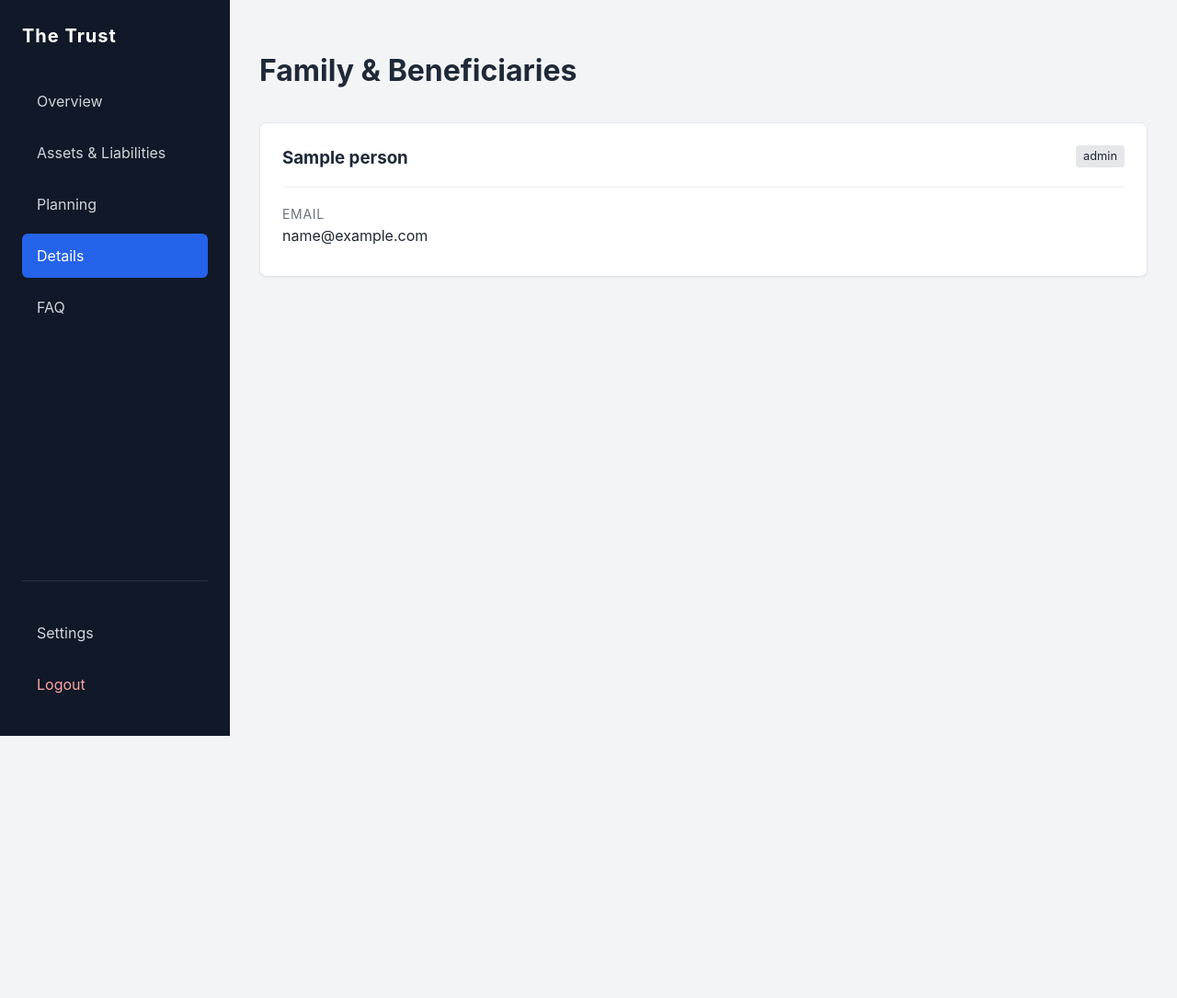
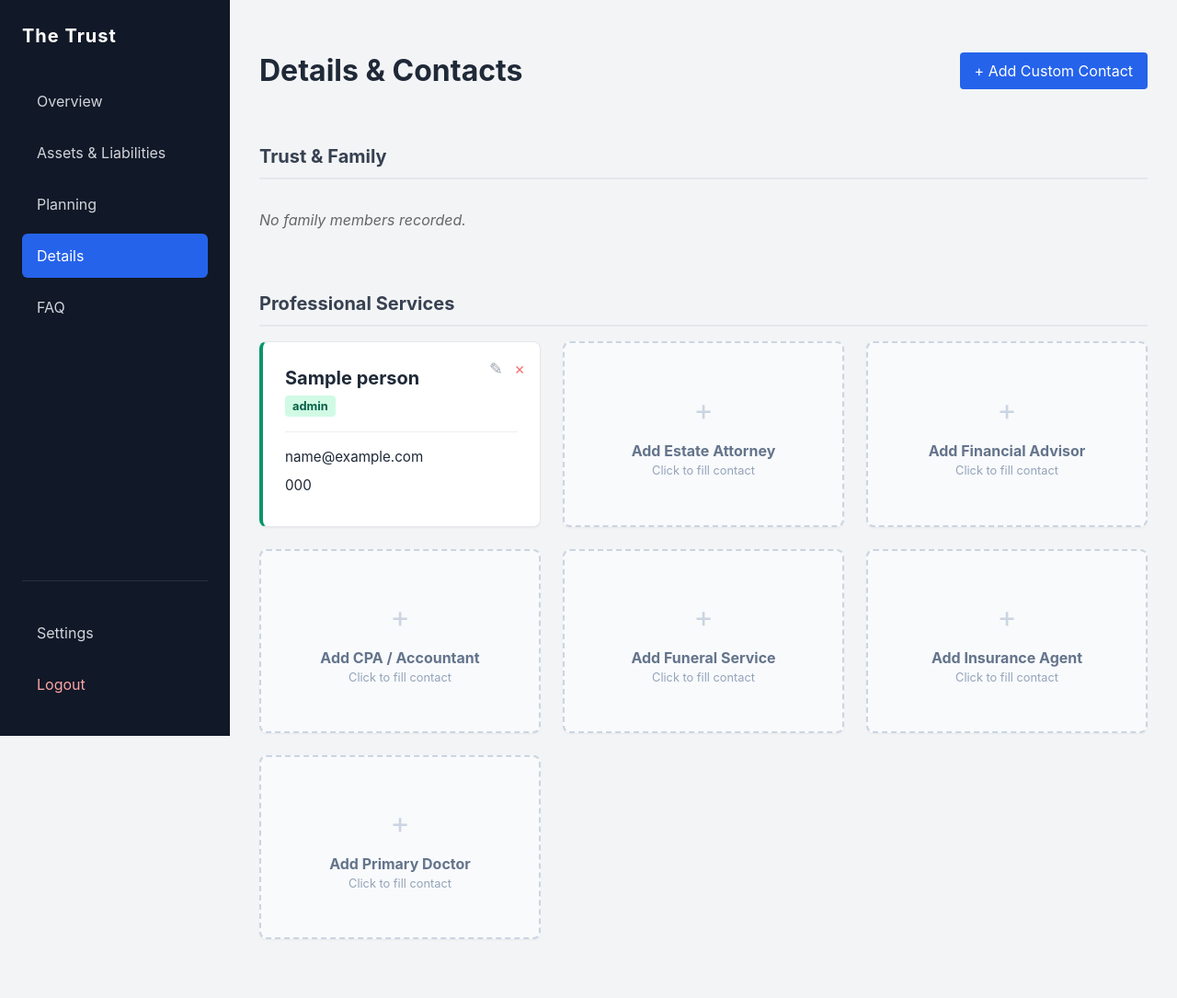
Before and after one commit to clomok/open-estate, a Flask app: page /details in a window 1280 px wide. Shown: the whole page at 92% size. Before the commit the page ends 800 px from the top, so only its background shows below. Run offline with Flask 3, Linux system fonts and the light colour scheme; the visitor is signed in with stand-in values (Sample User, id 1); tables that the repository leaves empty hold one stand-in row (values such as "Sample post"); parts of the project's set-up code (start-up, migrations or seed data) failed here and were passed over.

Commit message:
added more features to contacts

```diff
--- a/src/forms.py
+++ b/src/forms.py
@@ -91,10 +91,33 @@ def get_form_class(type_code):
     }
     return mapping.get(type_code, BaseAssetForm)
 
-# --- NEW: Appraisal Form ---
+# --- Appraisal Form ---
 class AppraisalForm(FlaskForm):
     date = DateField('Date of Valuation', default=date.today, validators=[DataRequired()])
     value = FloatField('New Value ($)', validators=[DataRequired()])
     source = StringField('Source (e.g. Zillow, KBB, Statement)', validators=[Length(max=100)])
     notes = TextAreaField('Notes')
     submit = SubmitField('Add Valuation')
+
+# --- NEW: Person/Contact Form ---
+class PersonForm(FlaskForm):
+    name = StringField('Name / Organization', validators=[DataRequired(), Length(max=100)])
+    role = SelectField('Role / Relationship', choices=[
+        ('Trustor', 'Trustor (Grantor)'),
+        ('Trustee', 'Trustee'),
+        ('Beneficiary', 'Beneficiary'),
+        ('Executor', 'Executor'),
+        ('Attorney', 'Attorney'),
+        ('Financial Advisor', 'Financial Advisor'),
+        ('Accountant', 'Accountant / CPA'),
+        ('Funeral Director', 'Funeral Service'),
+        ('Medical', 'Doctor / Medical POC'),
+        ('Insurance', 'Insurance Agent'),
+        ('Other', 'Other')
+    ], validators=[DataRequired()])
+
+    email = StringField('Email', validators=[Optional(), Length(max=120)])
+    phone = StringField('Phone', validators=[Optional(), Length(max=20)])
+    address = TextAreaField('Physical Address', validators=[Optional()])
+    notes = TextAreaField('Notes / Instructions', validators=[Optional()])
+    submit = SubmitField('Save Contact')
--- a/src/routes/main.py
+++ b/src/routes/main.py
@@ -17,57 +17,42 @@ def dashboard():
     trust_count = sum(1 for a in all_assets if a.is_in_trust)
 
     # --- CHART DATA PREPARATION ---
-    # 1. Collect all unique dates from all appraisals
     all_dates = set()
     for asset in all_assets:
         for app in asset.appraisals:
             all_dates.add(app.date)
 
-    # Ensure the timeline extends to today
     all_dates.add(date.today())
     sorted_dates = sorted(list(all_dates))
 
-    # 2. Build Datasets (One per asset)
     datasets = []
 
-    # DISTINCT PALETTES
-    # Cool colors for Assets (Greens, Blues, Purples, Teals)
     asset_colors = [
         '#16a34a', '#2563eb', '#9333ea', '#0891b2', '#0d9488',
         '#4f46e5', '#059669', '#7c3aed', '#0284c7', '#65a30d'
     ]
 
-    # Warm colors for Liabilities (Reds, Oranges, Pinks)
     liability_colors = [
         '#dc2626', '#ea580c', '#db2777', '#b91c1c', '#c2410c',
         '#be123c', '#991b1b', '#9a3412', '#831843', '#7f1d1d'
     ]
 
-    # Counters to rotate through palettes
     a_idx = 0
     l_idx = 0
 
     for asset in all_assets:
         apps = sorted(asset.appraisals, key=lambda x: x.date)
         app_map = {a.date: a.value for a in apps}
-
-        # Determine when this asset "started" (first appraisal date)
         start_date = apps[0].date if apps else date.max
-
         data_points = []
         current_val = 0.0
-
         for d in sorted_dates:
             if d in app_map:
                 current_val = app_map[d]
             elif d < start_date:
-                # If date is before the asset existed/was recorded, value is 0
                 current_val = 0.0
-            # else: keep current_val (Forward Fill logic)
-
             data_points.append(current_val)
 
-        # Determine Color based on type (Positive vs Negative)
         if asset.value_estimated < 0:
             color = liability_colors[l_idx % len(liability_colors)]
             l_idx += 1
@@ -100,10 +85,7 @@ def dashboard():
 @bp.route('/assets')
 @login_required
 def assets_view():
-    # Fetch all items sorted by name
     all_items = Asset.query.order_by(Asset.name).all()
-
-    # Split them for display
     assets_list = [a for a in all_items if a.value_estimated >= 0]
     liabilities_list = [a for a in all_items if a.value_estimated < 0]
 
@@ -140,11 +122,41 @@ def planning_view():
     timeline = Milestone.query.order_by(Milestone.id).all()
     return render_template('planning.html', timeline=timeline, active_page='planning')
 
+# --- UPDATED DETAILS VIEW FOR CONTACTS ---
 @bp.route('/details')
 @login_required
 def details_view():
-    people = Person.query.all()
-    return render_template('details.html', people=people, active_page='details')
+    all_people = Person.query.order_by(Person.name).all()
+
+    # Define Roles
+    family_roles = ['Trustor', 'Trustee', 'Beneficiary', 'Executor']
+    family = [p for p in all_people if p.role in family_roles]
+
+    # Define Professional Roles Metadata (Role Code, Display Name, Icon)
+    pro_roles_meta = [
+        ('Attorney', 'Estate Attorney'),
+        ('Financial Advisor', 'Financial Advisor'),
+        ('Accountant', 'CPA / Accountant'),
+        ('Funeral Director', 'Funeral Service'),
+        ('Insurance', 'Insurance Agent'),
+        ('Medical', 'Primary Doctor')
+    ]
+
+    # Filter Existing Pros
+    pros = [p for p in all_people if p.role not in family_roles]
+    existing_roles = {p.role for p in pros}
+
+    # Identify Missing Slots
+    missing_pros = []
+    for role_code, label in pro_roles_meta:
+        if role_code not in existing_roles:
+            missing_pros.append({'role': role_code, 'label': label})
+
+    return render_template('details.html',
+                           family=family,
+                           pros=pros,
+                           missing_pros=missing_pros,
+                           active_page='details')
 
 @bp.route('/faq')
 @login_required
--- a/src/routes/manage.py
+++ b/src/routes/manage.py
@@ -3,7 +3,7 @@ from datetime import date, datetime
 from flask import Blueprint, render_template, redirect, url_for, flash, request
 from src.extensions import db
 from src.models import Asset, Person, Appraisal
-from src.forms import get_form_class, AppraisalForm
+from src.forms import get_form_class, AppraisalForm, PersonForm
 from src.services.auth_service import login_required
 
 bp = Blueprint('manage', __name__, url_prefix='/manage')
@@ -19,6 +19,8 @@ ASSET_TYPES_META = [
     ('Utility', 'Utility Account', '💡'),
     ('Other', 'Other Asset', '📦')
 ]
+
+# ... [EXISTING ASSET ROUTES REMAIN UNCHANGED] ...
 
 @bp.route('/asset/select-type')
 @login_required
@@ -42,15 +44,10 @@ def create_asset_step2(type_code):
         db.session.add(asset)
         db.session.commit()
 
-        # --- Smart Appraisal Creation Logic ---
-
-        # 1. Handle Historical Purchase Data (if provided in form)
+        # Smart Appraisal Creation Logic
         if hasattr(form, 'purchase_date') and form.purchase_date.data:
             try:
-                # Forms use string 'YYYY-MM-DD', Model needs Python Date object
                 p_date = datetime.strptime(form.purchase_date.data, '%Y-%m-%d').date()
-
-                # Get price if available, else 0
                 p_price_field = getattr(form, 'purchase_price', None)
                 p_val = p_price_field.data if (p_price_field and p_price_field.data) else 0.0
 
@@ -63,12 +60,9 @@ def create_asset_step2(type_code):
                 )
                 db.session.add(purchase_appraisal)
             except ValueError:
-                pass # Ignore if date string is malformed
+                pass
 
-        # 2. Handle Current Estimated Value
-        # Always add a 'Current' entry if value is non-zero.
         if asset.value_estimated != 0:
-            # Avoid duplicate if purchase date is today
             skip = False
             if hasattr(form, 'purchase_date') and form.purchase_date.data:
                  if form.purchase_date.data == date.today().isoformat() and \
@@ -90,7 +84,6 @@ def create_asset_step2(type_code):
         flash(f'Created {asset.name}', 'success')
         return redirect(url_for('main.assets_view'))
 
-    # --- ADDED ERROR FLASHING ---
     elif request.method == 'POST':
         flash('There were errors in your form submission. Please check below.', 'error')
 
@@ -124,7 +117,6 @@ def manage_asset(id):
         flash(f'Updated {asset.name}', 'success')
         return redirect(url_for('main.asset_details', id=asset.id))
 
-    # --- ADDED ERROR FLASHING ---
     elif request.method == 'POST':
         flash('Update failed. Please correct the errors below.', 'error')
 
@@ -148,7 +140,6 @@ def delete_asset(id):
 def add_appraisal(id):
     asset = Asset.query.get_or_404(id)
     form = AppraisalForm()
-
     if form.validate_on_submit():
         appraisal = Appraisal(
             asset_id=asset.id,
@@ -158,18 +149,14 @@ def add_appraisal(id):
             notes=form.notes.data
         )
         db.session.add(appraisal)
-
-        # Update current value if the new appraisal date is recent/latest
         if form.date.data:
             asset.value_estimated = form.value.data
-
         try:
             db.session.commit()
             flash('Valuation added and asset updated.', 'success')
         except Exception as e:
             db.session.rollback()
             flash(f'Error: {str(e)}', 'error')
-
     return redirect(url_for('main.asset_details', id=id))
 
 @bp.route('/appraisal/<int:id>/edit', methods=['POST'])
@@ -177,25 +164,19 @@ def add_appraisal(id):
 def edit_appraisal(id):
     appraisal = Appraisal.query.get_or_404(id)
     form = AppraisalForm()
-
     if form.validate_on_submit():
         appraisal.date = form.date.data
         appraisal.value = form.value.data
         appraisal.source = form.source.data
         appraisal.notes = form.notes.data
-
-        # 1. Update Asset Value if this is the latest appraisal
         latest = Appraisal.query.filter_by(asset_id=appraisal.asset_id).order_by(Appraisal.date.desc()).first()
         if latest and appraisal.id == latest.id:
              appraisal.asset.value_estimated = form.value.data
-
-        # 2. SYNC: Update "Purchase" attributes if this record is the Purchase record
         if appraisal.source == "Purchase":
             attrs = dict(appraisal.asset.attributes or {})
             attrs['purchase_date'] = appraisal.date.isoformat()
             attrs['purchase_price'] = appraisal.value
             appraisal.asset.attributes = attrs
-
         try:
             db.session.commit()
             flash('Valuation updated successfully.', 'success')
@@ -204,7 +185,6 @@ def edit_appraisal(id):
             flash(f'Error updating valuation: {str(e)}', 'error')
     else:
         flash('Invalid data submitted for valuation update.', 'error')
-
     return redirect(url_for('main.asset_details', id=appraisal.asset_id))
 
 @bp.route('/appraisal/<int:id>/delete', methods=['POST'])
@@ -213,33 +193,105 @@ def delete_appraisal(id):
     appraisal = Appraisal.query.get_or_404(id)
     asset_id = appraisal.asset_id
     is_purchase = (appraisal.source == "Purchase")
-
     try:
         db.session.delete(appraisal)
-
-        # If we deleted the purchase record, clear the attributes on the asset
         if is_purchase:
             asset = Asset.query.get(asset_id)
             attrs = dict(asset.attributes or {})
             attrs.pop('purchase_date', None)
             attrs.pop('purchase_price', None)
             asset.attributes = attrs
-
         db.session.commit()
-
-        # Re-calculate the asset's current value based on the remaining latest appraisal
         latest = Appraisal.query.filter_by(asset_id=asset_id).order_by(Appraisal.date.desc()).first()
         asset = Asset.query.get(asset_id)
         if latest:
             asset.value_estimated = latest.value
-
         db.session.commit()
         flash('Valuation deleted.', 'success')
     except Exception as e:
         db.session.rollback()
         flash(f'Error deleting valuation: {str(e)}', 'error')
+    return redirect(url_for('main.asset_details', id=asset_id))
 
-    return redirect(url_for('main.asset_details', id=asset_id))
+# --- NEW: CONTACT MANAGEMENT ROUTES ---
+
+@bp.route('/contact/new', methods=['GET', 'POST'])
+@login_required
+def create_person():
+    form = PersonForm()
+
+    # Pre-select role if passed in query string (for the "Pre-made" sections)
+    if request.method == 'GET' and request.args.get('role'):
+        form.role.data = request.args.get('role')
+
+    if form.validate_on_submit():
+        person = Person()
+        person.name = form.name.data
+        person.role = form.role.data
+        person.email = form.email.data
+        person.phone = form.phone.data
+
+        # Store extra fields in attributes
+        attrs = {}
+        if form.address.data: attrs['address'] = form.address.data
+        if form.notes.data: attrs['notes'] = form.notes.data
+        person.attributes = attrs
+
+        db.session.add(person)
+        try:
+            db.session.commit()
+            flash(f'Contact {person.name} added successfully.', 'success')
+            return redirect(url_for('main.details_view'))
+        except Exception as e:
+            db.session.rollback()
+            flash(f'Error creating contact: {str(e)}', 'error')
+
+    return render_template('manage_person.html', form=form, title="Add Contact", active_page='details')
+
+@bp.route('/contact/edit/<int:id>', methods=['GET', 'POST'])
+@login_required
+def edit_person(id):
+    person = Person.query.get_or_404(id)
+    form = PersonForm(obj=person)
+
+    if request.method == 'GET':
+        if person.attributes:
+            form.address.data = person.attributes.get('address', '')
+            form.notes.data = person.attributes.get('notes', '')
+
+    if form.validate_on_submit():
+        person.name = form.name.data
+        person.role = form.role.data
+        person.email = form.email.data
+        person.phone = form.phone.data
+
+        attrs = {}
+        if form.address.data: attrs['address'] = form.address.data
+        if form.notes.data: attrs['notes'] = form.notes.data
+        person.attributes = attrs
+
+        try:
+            db.session.commit()
+            flash(f'Updated contact {person.name}.', 'success')
+            return redirect(url_for('main.details_view'))
+        except Exception as e:
+            db.session.rollback()
+            flash(f'Error updating contact: {str(e)}', 'error')
+
+    return render_template('manage_person.html', form=form, title="Edit Contact", active_page='details')
+
+@bp.route('/contact/delete/<int:id>')
+@login_required
+def delete_person(id):
+    person = Person.query.get_or_404(id)
+    try:
+        db.session.delete(person)
+        db.session.commit()
+        flash(f'Deleted contact {person.name}.', 'success')
+    except Exception as e:
+        db.session.rollback()
+        flash('Error deleting contact. Check if they are linked to assets.', 'error')
+    return redirect(url_for('main.details_view'))
 
 def save_asset_from_form(asset, form):
     asset.name = form.name.data
--- a/src/templates/details.html
+++ b/src/templates/details.html
@@ -1,36 +1,129 @@
 {% extends 'base.html' %}
 
 {% block content %}
-<h1 style="margin-bottom: 2rem;">Family & Beneficiaries</h1>
+<div style="display: flex; justify-content: space-between; align-items: center; margin-bottom: 2rem;">
+    <h1>Details & Contacts</h1>
+    <a href="{{ url_for('manage.create_person') }}"
+       style="background: var(--primary); color: white; text-decoration: none; padding: 0.5rem 1rem; border-radius: 4px; display: inline-block;">
+        + Add Custom Contact
+    </a>
+</div>
+
+<h2 style="margin-bottom: 1rem; font-size: 1.25rem; color: #374151; border-bottom: 2px solid #e5e7eb; padding-bottom: 0.5rem;">
+    Trust & Family
+</h2>
 
 <div class="grid-3">
-    {% for person in people %}
-    <div class="summary-card">
-        <div style="display: flex; justify-content: space-between; align-items: flex-start;">
-            <h3 style="margin: 0;">{{ person.name }}</h3>
-            <span style="background: #e5e7eb; padding: 2px 8px; border-radius: 4px; font-size: 0.8rem;">
-                {{ person.role }}
-            </span>
+    {% for person in family %}
+    <div class="summary-card" style="position: relative;">
+        <div style="position: absolute; top: 1rem; right: 1rem;">
+            <a href="{{ url_for('manage.edit_person', id=person.id) }}" style="text-decoration: none; color: #9ca3af; margin-right: 0.5rem; font-size: 1.1rem;">✎</a>
+            <a href="{{ url_for('manage.delete_person', id=person.id) }}"
+               onclick="return confirm('Delete this contact?');"
+               style="text-decoration: none; color: #f87171; font-size: 1.1rem;">&times;</a>
         </div>
 
-        <div style="margin-top: 1rem; border-top: 1px solid #eee; padding-top: 1rem;">
+        <div style="display: flex; justify-content: space-between; align-items: flex-start; margin-right: 2rem;">
+            <h3 style="margin: 0; font-size: 1.25rem;">{{ person.name }}</h3>
+        </div>
+
+        <span style="background: #e0e7ff; color: #3730a3; padding: 2px 8px; border-radius: 4px; font-size: 0.8rem; font-weight: bold; display: inline-block; margin-top: 0.25rem;">
+            {{ person.role }}
+        </span>
+
+        <div style="margin-top: 1rem; border-top: 1px solid #eee; padding-top: 1rem; font-size: 0.95rem;">
             {% if person.email %}
-            <div style="margin-bottom: 0.5rem;">
-                <span class="summary-label">Email</span><br>
-                {{ person.email }}
+            <div style="margin-bottom: 0.5rem; display: flex; align-items: center;">
+                <span style="width: 20px; text-align: center; margin-right: 8px;">✉</span>
+                <a href="mailto:{{ person.email }}" style="color: var(--primary);">{{ person.email }}</a>
             </div>
             {% endif %}
 
-            {% if person.attributes %}
-                {% for key, value in person.attributes.items() %}
-                <div style="margin-bottom: 0.5rem;">
-                    <span class="summary-label">{{ key|title }}</span><br>
-                    {{ value }}
-                </div>
-                {% endfor %}
+            {% if person.phone %}
+            <div style="margin-bottom: 0.5rem; display: flex; align-items: center;">
+                <span style="width: 20px; text-align: center; margin-right: 8px;">📞</span>
+                {{ person.phone }}
+            </div>
+            {% endif %}
+
+            {% if person.attributes and person.attributes.get('address') %}
+            <div style="margin-bottom: 0.5rem; display: flex; align-items: flex-start;">
+                <span style="width: 20px; text-align: center; margin-right: 8px;">🏠</span>
+                <span style="white-space: pre-wrap;">{{ person.attributes.address }}</span>
+            </div>
+            {% endif %}
+
+            {% if person.attributes and person.attributes.get('notes') %}
+            <div style="margin-top: 0.75rem; background: #f9fafb; padding: 0.5rem; border-radius: 4px; font-size: 0.85rem; color: #666; font-style: italic;">
+                "{{ person.attributes.notes }}"
+            </div>
+            {% endif %}
+        </div>
+    </div>
+    {% else %}
+    <p style="color: #666; font-style: italic;">No family members recorded.</p>
+    {% endfor %}
+</div>
+
+<h2 style="margin-top: 3rem; margin-bottom: 1rem; font-size: 1.25rem; color: #374151; border-bottom: 2px solid #e5e7eb; padding-bottom: 0.5rem;">
+    Professional Services
+</h2>
+
+<div class="grid-3">
+    {% for person in pros %}
+    <div class="summary-card" style="position: relative; border-left: 4px solid #059669;">
+        <div style="position: absolute; top: 1rem; right: 1rem;">
+            <a href="{{ url_for('manage.edit_person', id=person.id) }}" style="text-decoration: none; color: #9ca3af; margin-right: 0.5rem; font-size: 1.1rem;">✎</a>
+            <a href="{{ url_for('manage.delete_person', id=person.id) }}"
+               onclick="return confirm('Delete this contact?');"
+               style="text-decoration: none; color: #f87171; font-size: 1.1rem;">&times;</a>
+        </div>
+
+        <h3 style="margin: 0; font-size: 1.25rem; margin-right: 2rem;">{{ person.name }}</h3>
+        <span style="background: #d1fae5; color: #065f46; padding: 2px 8px; border-radius: 4px; font-size: 0.8rem; font-weight: bold; display: inline-block; margin-top: 0.25rem;">
+            {{ person.role }}
+        </span>
+
+        <div style="margin-top: 1rem; border-top: 1px solid #eee; padding-top: 1rem; font-size: 0.95rem;">
+            {% if person.email %}
+            <div style="margin-bottom: 0.5rem;">{{ person.email }}</div>
+            {% endif %}
+            {% if person.phone %}
+            <div style="margin-bottom: 0.5rem;">{{ person.phone }}</div>
+            {% endif %}
+            {% if person.attributes.address %}
+            <div style="white-space: pre-wrap; margin-bottom: 0.5rem;">{{ person.attributes.address }}</div>
             {% endif %}
         </div>
     </div>
     {% endfor %}
+
+    {% for slot in missing_pros %}
+    <a href="{{ url_for('manage.create_person', role=slot.role) }}" class="summary-card ghost-card">
+        <div style="font-size: 2rem; color: #cbd5e1; margin-bottom: 0.5rem;">+</div>
+        <div style="font-weight: bold; color: #64748b;">Add {{ slot.label }}</div>
+        <div style="font-size: 0.8rem; color: #94a3b8;">Click to fill contact</div>
+    </a>
+    {% endfor %}
 </div>
+
+<style>
+    .ghost-card {
+        border: 2px dashed #cbd5e1;
+        display: flex;
+        flex-direction: column;
+        align-items: center;
+        justify-content: center;
+        text-align: center;
+        text-decoration: none;
+        transition: all 0.2s;
+        min-height: 200px;
+        background: #f8fafc;
+    }
+    .ghost-card:hover {
+        border-color: var(--primary);
+        background: #eff6ff;
+        transform: translateY(-2px);
+    }
+</style>
 {% endblock %}
```
Also changed, not shown: src/templates/manage_person.html (added, +49 -0 lines), README.md.
